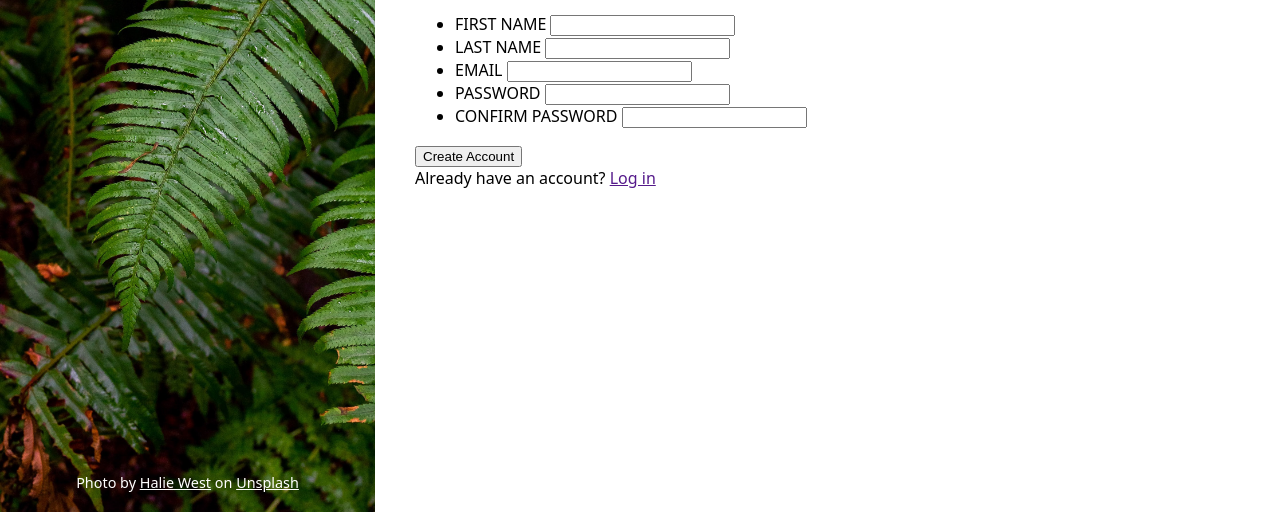
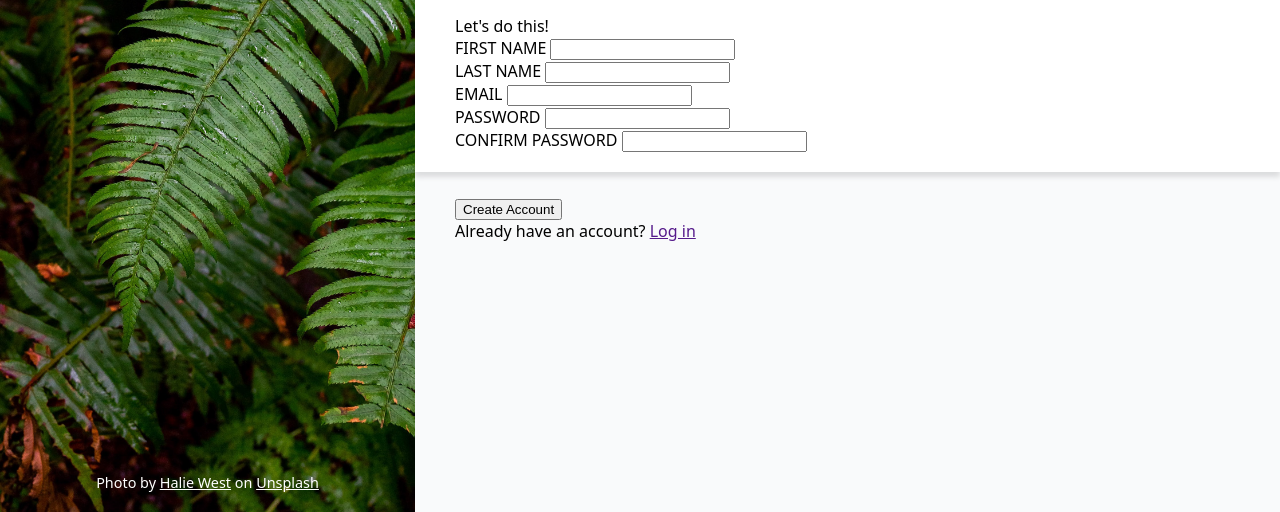
Before and after one commit to rey301/signup-form, a plain HTML site: page index.html in a window 1280 px wide. Shown: the part 288-800 px from the top of the page. Drawn offline with Linux system fonts and the light colour scheme.

Commit message:
Initialise layout for content

```diff
--- a/index.html
+++ b/index.html
@@ -58,8 +58,8 @@
                 </ul>
             </div>
             <button type="submit">Create Account</button>
-            <div>Already have an account? <a href="">Log in</a></div>
         </form>
+        <div>Already have an account? <a href="">Log in</a></div>
     </div>
     <!-- <img src="images/city-timelapse.jpg" alt="Night city background image"> -->
 </body>
--- a/style.css
+++ b/style.css
@@ -9,6 +9,7 @@ body {
         'Helvetica Neue', sans-serif;
     height: 100%;
     width: 100%;
+    background-color: #f9fafb;
 }
 
 @font-face {
@@ -19,6 +20,7 @@ body {
     font-style: normal;
 }
 
+/* Header */
 .header {
     flex: 1 1 300px;
     height: 100%;
@@ -62,9 +64,28 @@ body {
         font-size: 0.9em;
     }
 
+/* Content */
 .content {
     flex: 1 1 750px;
-    padding: 150px 40px;
+    margin-top: 120px;
+}
+
+    .content > *:not(form) {
+        padding-left: 40px;
+    }
+
+    .form-container {
+        background-color: white;
+        box-shadow: 0 5px 5px #dcddde;
+        padding-left: 40px;
+        padding-top: 20px;
+        padding-bottom: 20px;
+        margin-top: 50px;
+        margin-bottom: 25px;
+    }
+
+    button[type="submit"] {
+        margin-left: 40px;
     }
 
     .description {
@@ -75,3 +96,9 @@ body {
         padding-right: 150px;
         padding-bottom: 25px;
     }
+
+    ul {
+        list-style-type: none;
+        padding: 0;
+        margin: 0;
+    }
```
Lines whose indentation alone changed are shown as unchanged.
